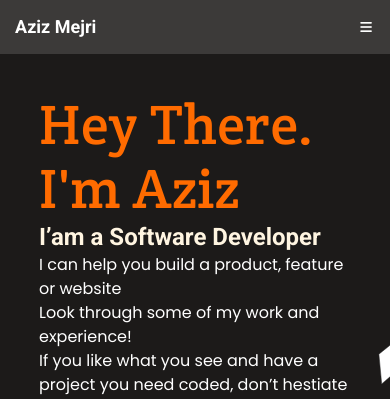
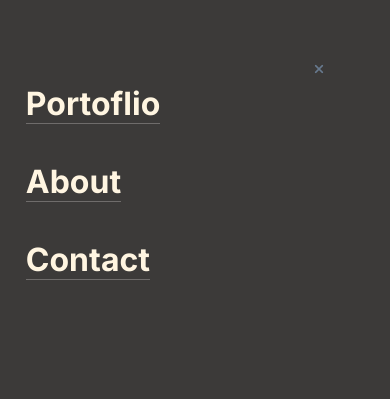
Before and after one commit to V-Blaze/Mobile_menu_project, a website: page index.html in a window 390 px wide. Shown: the top 399 px of the page. Drawn offline with Linux system fonts and the light colour scheme.

Commit message:
Add css styes for the mobile menu

```diff
--- a/css/main.css
+++ b/css/main.css
@@ -49,6 +49,50 @@ header {
   width: 18px;
   height: 12px;
   color: white;
+}
+
+.close-menu-bars {
+  background: transparent;
+  border: none;
+  outline: none;
+  position: relative;
+  float: right;
+  margin-top: 62px;
+  margin-right: 62px;
+}
+
+.close-menu-bars i {
+  width: 18px;
+  height: 12px;
+  color: #67798E;
+}
+
+#mobile-nav {
+  position: fixed;
+  width: 100%;
+  height: 100%;
+  top: 0;
+  left: 0;
+  background-color: #3C3A39;
+  z-index: 10;
+}
+
+.mobile-nav-links {
+  display: flex;
+  flex-direction: column;
+  gap: 1.3rem;
+  margin-left: 1.3rem;
+  margin-top: 3rem;
+  align-items: start;
+  width: 100%;
+}
+
+.mobile-nav-link {
+  color: #FFF5E1;
+  font-size: 32px;
+  font-weight: 700;
+  border-bottom: solid 1px #6F6C6B;
+  width: 100%;
 }
 
 main {
@@ -428,6 +472,10 @@ textarea {
     display: none;
   }
 
+  #mobile-nav {
+    display: none;
+  }
+
   .desktop-icon {
     display: block;
     height: 50%;
--- a/index.html
+++ b/index.html
@@ -14,6 +14,22 @@
       <button type="button" class="menu-bars">
         <i class="fas fa-bars"></i>
       </button>
+      <nav id="mobile-nav">
+        <button type="button" class="close-menu-bars">
+          <i class="fa fa-times"></i>
+        </button>
+
+        <ul class="mobile-nav-links">
+          <li><a class="mobile-nav-link" href="#projects">Portoflio</a></li>
+          <li><a class="mobile-nav-link" href="#about-me">About</a></li>
+          <li>
+            <a class="mobile-nav-link" href="#contact"
+              >Contact
+              <!-- <i class="far fa-envelope"></i> -->
+            </a>
+          </li>
+        </ul>
+      </nav>
       <nav id="desktop-nav">
         <ul>
           <li><a class="nav-link" href="#projects">Portoflio</a></li>
@@ -442,5 +458,6 @@
       src="https://kit.fontawesome.com/e966a3bd22.js"
       crossorigin="anonymous"
     ></script>
+    <script src="./index.js"></script>
   </body>
 </html>
```
Also changed, not shown: index.js (added).
